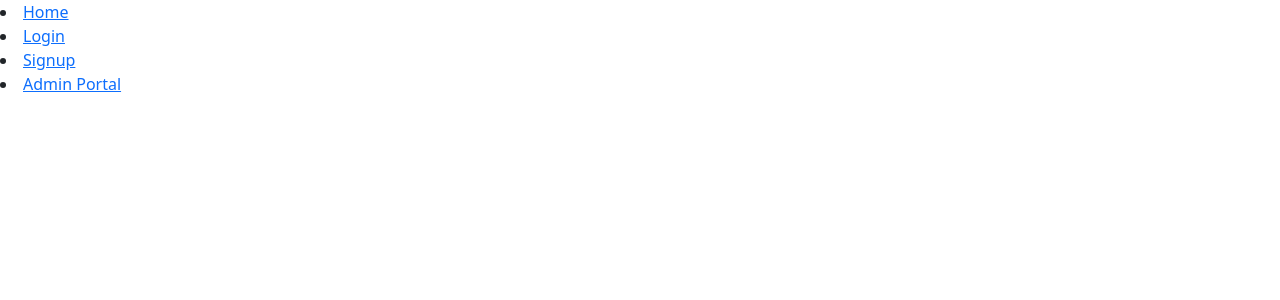
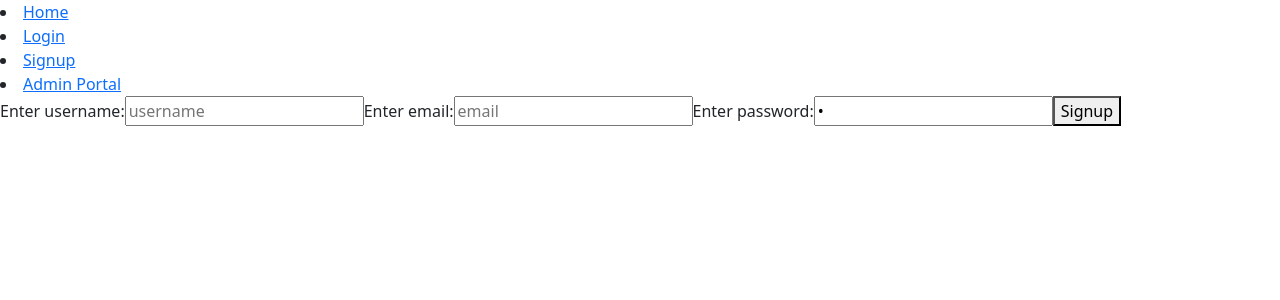
Before and after one commit to StefWebDesigner/RevX, a React (Create React App) app in the folder projectapp/: page /signup in a window 1280 px wide. Shown: the top 300 px of the page. Built offline with nearby package versions, Linux system fonts and the light colour scheme.

Commit message:
added signup form

```diff
--- a/projectapp/src/components/users-comps/Signup.js
+++ b/projectapp/src/components/users-comps/Signup.js
@@ -1,10 +1,112 @@
-import React from 'react';
+import React, {useState} from 'react';
 import Navbar from "../navbar/Navbar";
+import {Link, useNavigate} from "react-router-dom"
+import axios from "axios";
 
 const Signup = () => {
+
+    const [signup, setSignup] = useState({
+        username : "",
+        email : " ",
+        password : " "
+    });
+
+    //CALLILNG NAVIGATOR
+    const navigate = useNavigate();
+
+    //POST AXIOS & EMAIL AND VALIDATION
+    const submitSignup = async(e) => {
+        e.preventDefault();
+
+        const emailFormat =
+            /^[a-zA-Z0-9.!#$%&'*+/=?^_`{|}~-]+@[a-zA-Z0-9-]+(?:\.[a-zA-Z0-9-]+)*$/;
+
+        //VALIDATOR & CHECK ALL FIELDS FILLED
+        if(!signup.username.trim() || !signup.email.trim() || !signup.password.trim()){
+            alert("Fill in all fields please");
+            return;
+        }
+
+        //EMAIL FORAMT
+        if(!signup.email.match(emailFormat)) {
+            alert("Enter proper email format");
+            return;
+        }
+
+        //REPLACE URL
+        const data = await axios.post(`http://localhost:8080/user`, signup);
+        console.log(data);
+
+        //RESET INPUT FIELDS AFTER POSTING
+        setSignup({
+            username: "",
+            email : "",
+            password : ""
+        });
+
+        //AFTER POSTING IT WILL AUTOMATICALLY NAVIGATE TO LOGIN PAGE
+        navigate("/login");
+    }
+
+    //IT TRACKS THE CHANGE IN THE INPUTS FIELDS
+    const ChangeHandlerSignup = (e) => {
+        setSignup({
+            ...signup,
+            [e.target.name] : [e.target.value],
+        });
+    }
+
+    console.log(signup);
+
     return (
         <>
+            {/*Contain Nav*/}
             <Navbar/>
+
+            {/*Sign Up Form*/}
+            <section>
+                <form onSubmit={submitSignup}>
+                    <label>
+                        Enter username:
+                    </label>
+                    <input
+                        type="text"
+                        name="username"
+                        value={signup.username}
+                        onChange={ChangeHandlerSignup}
+                        placeholder="username"
+                        required
+                    />
+
+                    <label>
+                        Enter email:
+                    </label>
+                    <input
+                        type="email"
+                        name="email"
+                        value={signup.email}
+                        onChange={ChangeHandlerSignup}
+                        placeholder="email"
+                        required
+                    />
+
+                    <label>
+                        Enter password:
+                    </label>
+                    <input
+                        type="password"
+                        name="password"
+                        value={signup.password}
+                        onChange={ChangeHandlerSignup}
+                        placeholder="password"
+                        required
+                    />
+
+                    <button type="submit">
+                        Signup
+                    </button>
+                </form>
+            </section>
         </>
     );
 };
```
